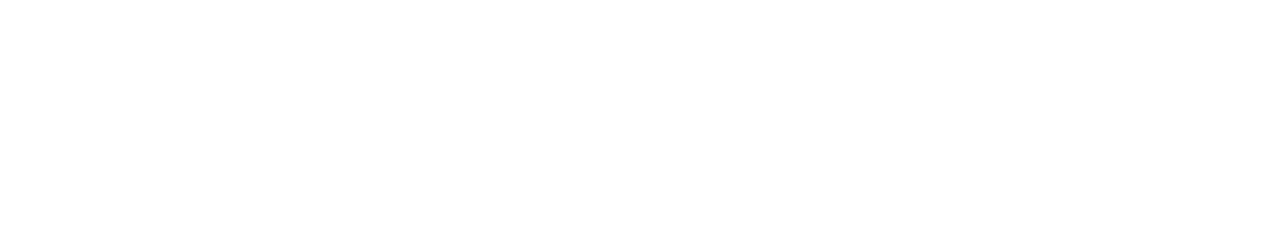
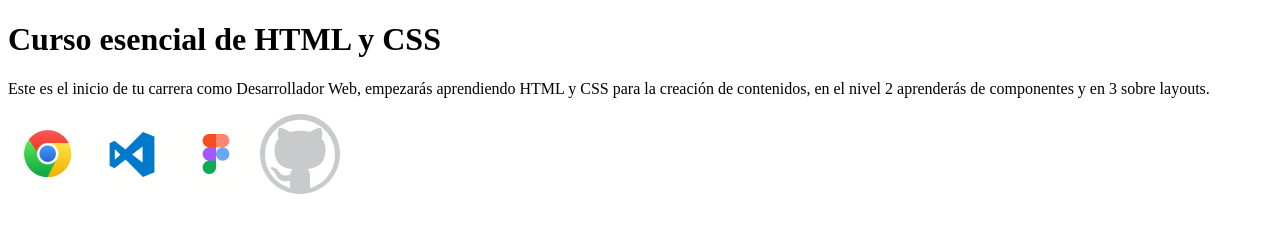
Before and after one commit to andisalco/esencia-nemium, a plain HTML site: page index.html in a window 1280 px wide. Drawn offline with Linux system fonts and the light colour scheme.

Commit message:
Se incluyen imagenes de logos

```diff
--- a/index.html
+++ b/index.html
@@ -4,9 +4,16 @@
     <meta charset="UTF-8">
     <meta http-equiv="X-UA-Compatible" content="IE=edge">
     <meta name="viewport" content="width=device-width, initial-scale=1.0">
-    <title>Nemium</title>
+    <title>El blog de andisalco</title>
 </head>
 <body>
-
+    <h1>Curso esencial de HTML y CSS</h1>
+    <p>Este es el inicio de tu carrera como Desarrollador Web,
+        empezarás aprendiendo HTML y CSS para la creación de contenidos,
+        en el nivel 2 aprenderás de componentes y en 3 sobre layouts.</p>
+    <img src="images/logo_google_chrome.png" alt="Logo de Google Chrome">
+    <img src="images/logo_visual_studio_code.png" alt="Logo de Visual Studio Code">
+    <img src="images/logo_figma.png" alt="Logo de Figma">
+    <img src="images/logo_github.png" alt="Logo de GitHub">
 </body>
 </html>
```
Also changed, not shown: images/logo_figma.png (added), images/logo_github.png (added), images/logo_google_chrome.png (added), images/logo_visual_studio_code.png (added).
